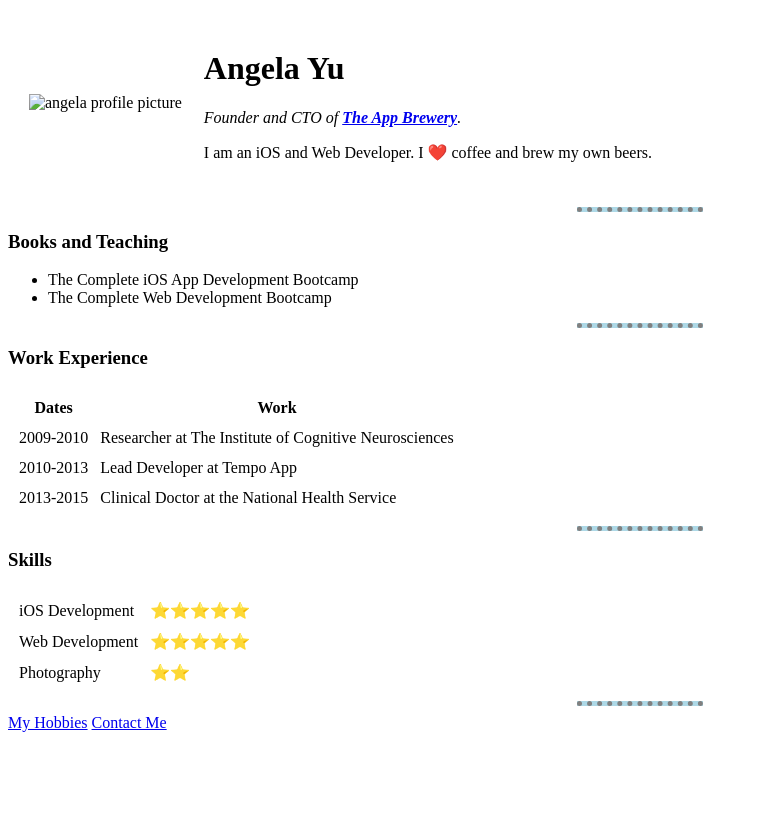
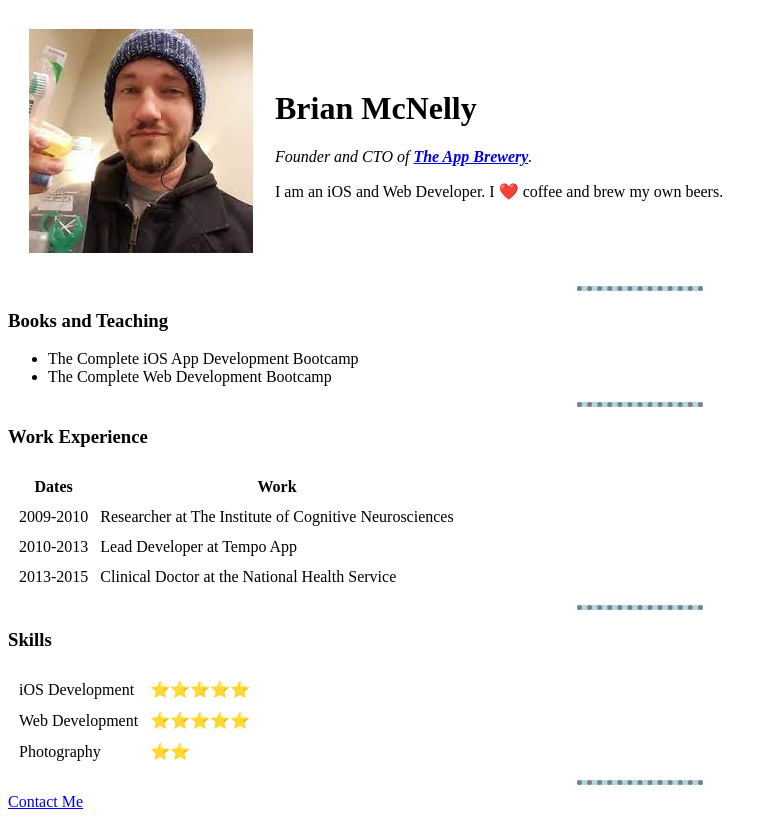
Before and after one commit to Bmcnelly/CV, a plain HTML site: page index.html in a window 1280 px wide. Shown: the whole page, without its empty margins (0-778 px from the left). Drawn offline with Linux system fonts and the light colour scheme; files that its build step writes are made by us from their sources.

Commit message:
worked on the debugging problem, attempt #1

```diff
--- a/index.html
+++ b/index.html
@@ -2,15 +2,16 @@
 <html>
   <head>
     <meta charset="utf-8">
-    <title>Angela's Personal Site</title>
-    <link rel="stylesheet" href="/css/styles.css">
+    <title>Brian's Personal Site</title>
   </head>
+
+  <link rel="stylesheet" href="styles.css">
 
   <body>
     <table cellspacing="20">
       <tr>
-        <td><img src="images/angela.png" alt="angela profile picture"></td>
-        <td><h1>Angela Yu</h1>
+        <td><img src="BrianProfilePic.jpg" alt="Brian's profile picture"></td>
+        <td><h1>Brian McNelly</h1>
         <p><em>Founder and CTO of <strong><a href="https://www.appbrewery.co/">The App Brewery</a></strong>.</em></p>
         <p>I am an iOS and Web Developer. I ❤️ coffee and brew my own beers.</p></td>
       </tr>
@@ -62,7 +63,6 @@
       </tr>
     </table>
     <hr>
-    <a href="hobbies.html">My Hobbies</a>
-    <a href="contact-me.html">Contact Me</a>
+    <a href="contact_info.html">Contact Me</a>
   </body>
 </html>
```
